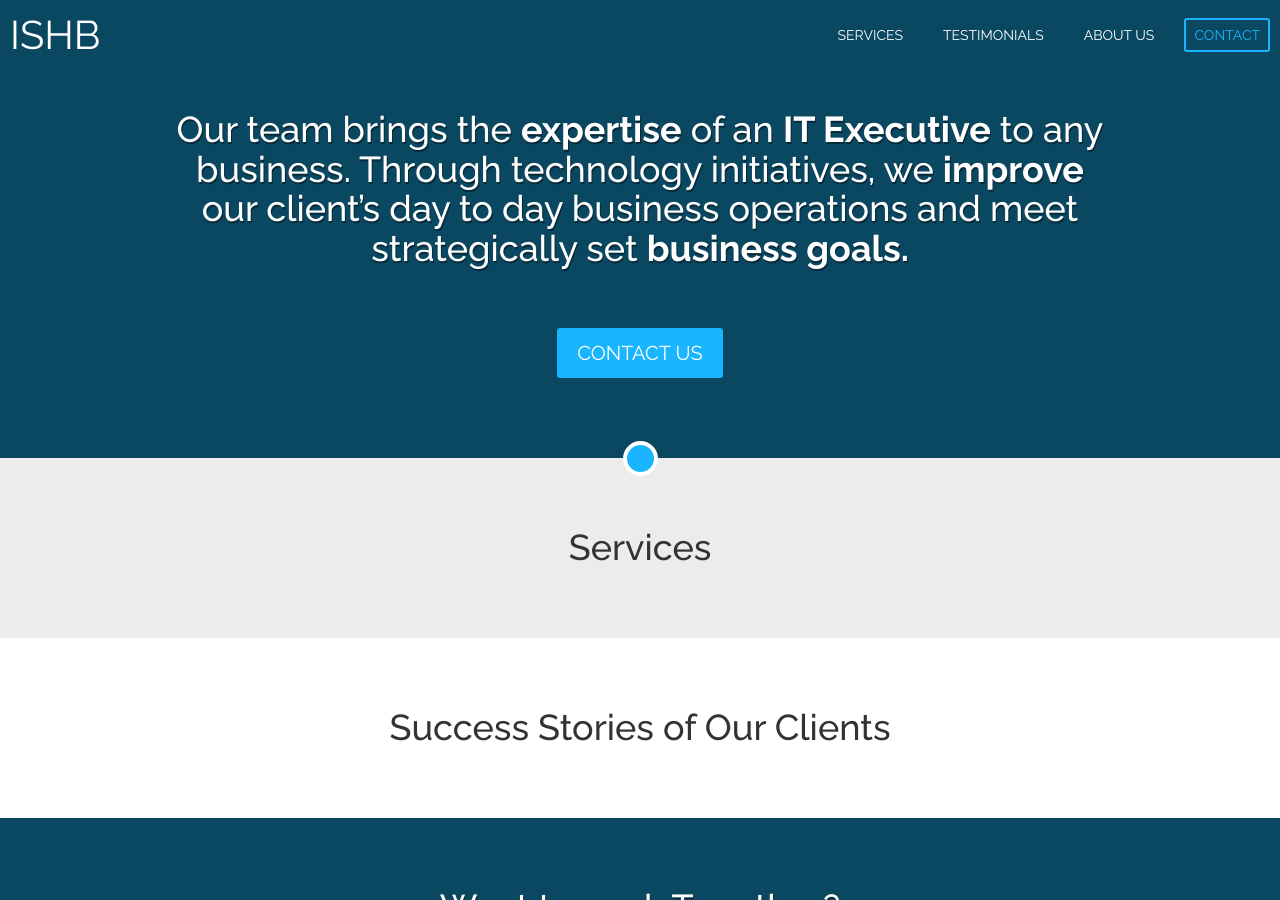
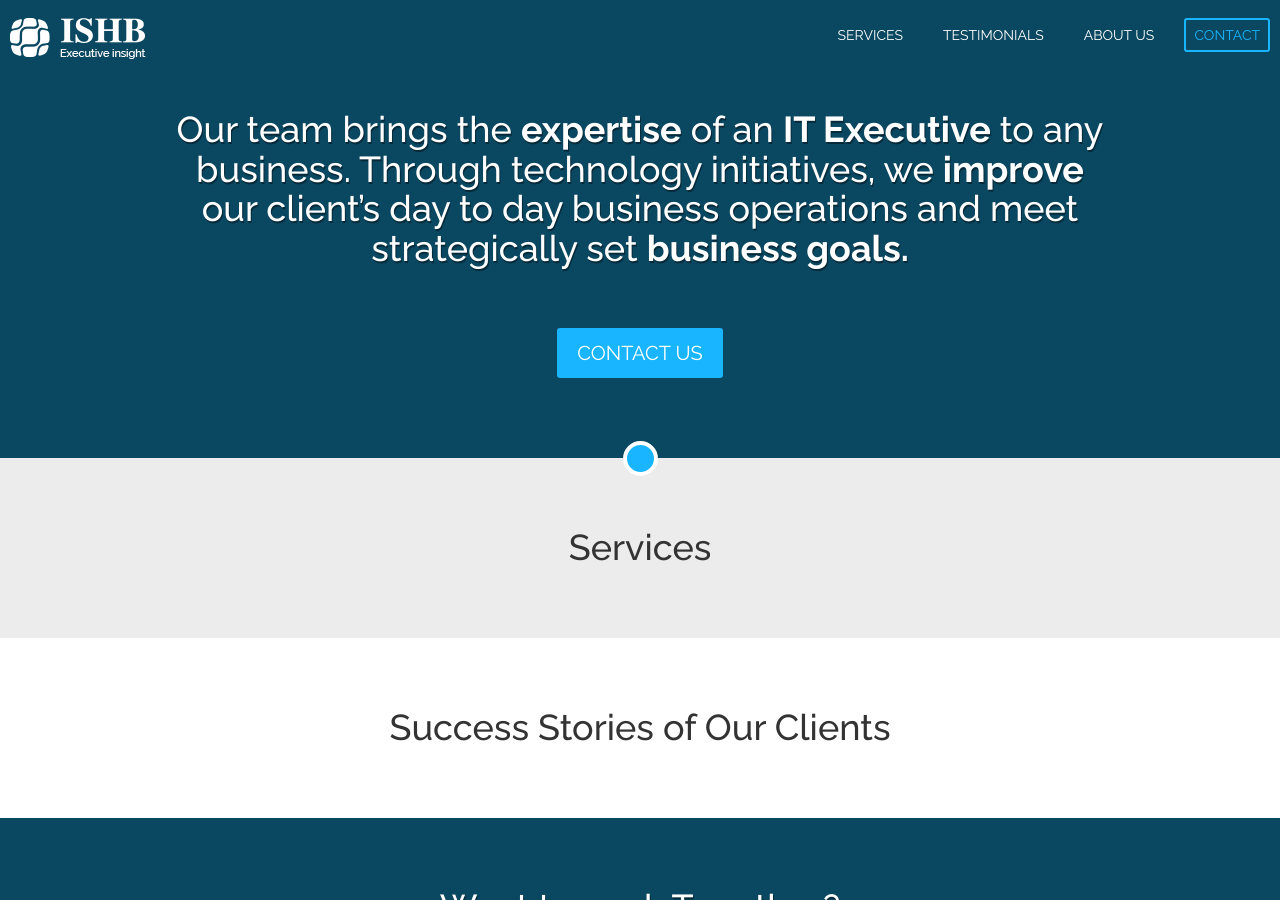
Before and after one commit to johntcarroll/ishb.github.io, a Jekyll site: the page built from index.html, in a window 1280 px wide and 900 px high. Built offline with Jekyll 4.4.1, drawn with Linux system fonts in a browser that asks for light colours.

Commit message:
testing 2x srcset

```diff
--- a/_includes/header.html
+++ b/_includes/header.html
@@ -1,6 +1,8 @@
 <header>
 
-    <a class="logo" href="{{ site.baseurl }}/">{{ site.title }}</a>
+    <a class="logo" href="{{ site.baseurl }}/">
+      <img src="/gfx/ishb-logo.png" srcset="/gfx/ishb-logo.png 1x, /gfx/ishb-logo@2x.png 2x" alt="{{ site.title }} logo"/>
+    </a>
 
     <nav>
       {% include ul-site-pages.html %}
```
